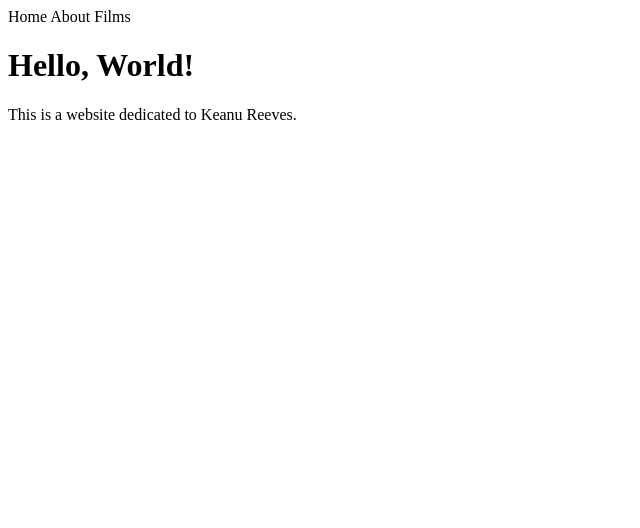
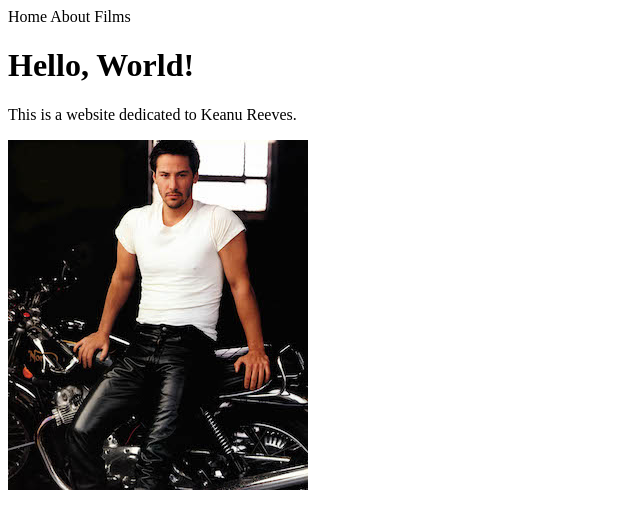
Before and after one commit to kerrymeaway/FEWD88_kbeasley, a plain HTML site: page week02/keanu/index.html in a window 1280 px wide. Shown: the whole page, without its empty margins (0-640 px from the left). Drawn offline with Linux system fonts and the light colour scheme.

Commit message:
added image

```diff
--- a/week02/keanu/index.html
+++ b/week02/keanu/index.html
@@ -9,5 +9,6 @@
 <a h ref="films.html">Films</a>
 	<h1>Hello, World!</h1>
 	<p>This is a website dedicated to Keanu Reeves.</p>
+		<img src="keanu.jpg">
 </body>
 </html>
```
